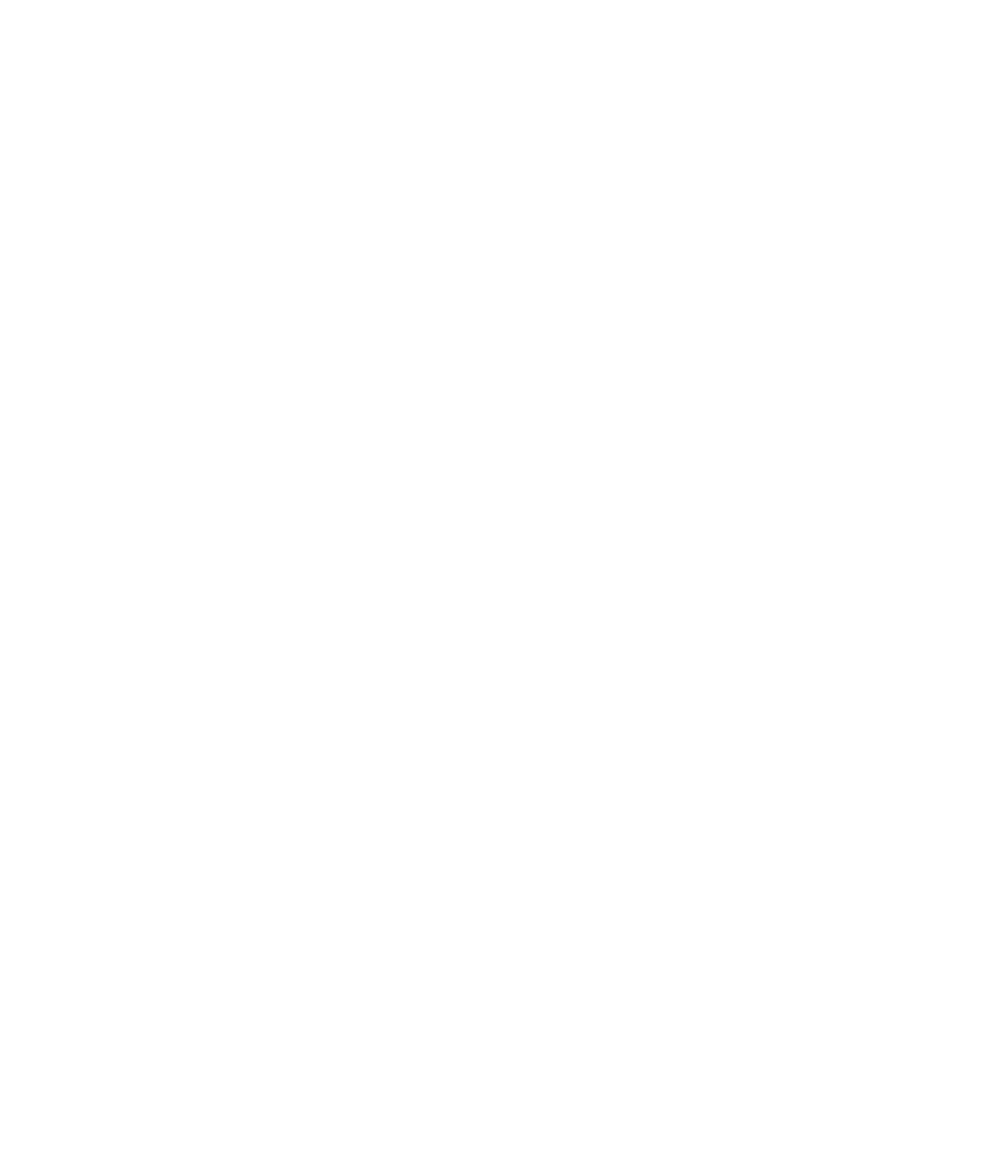
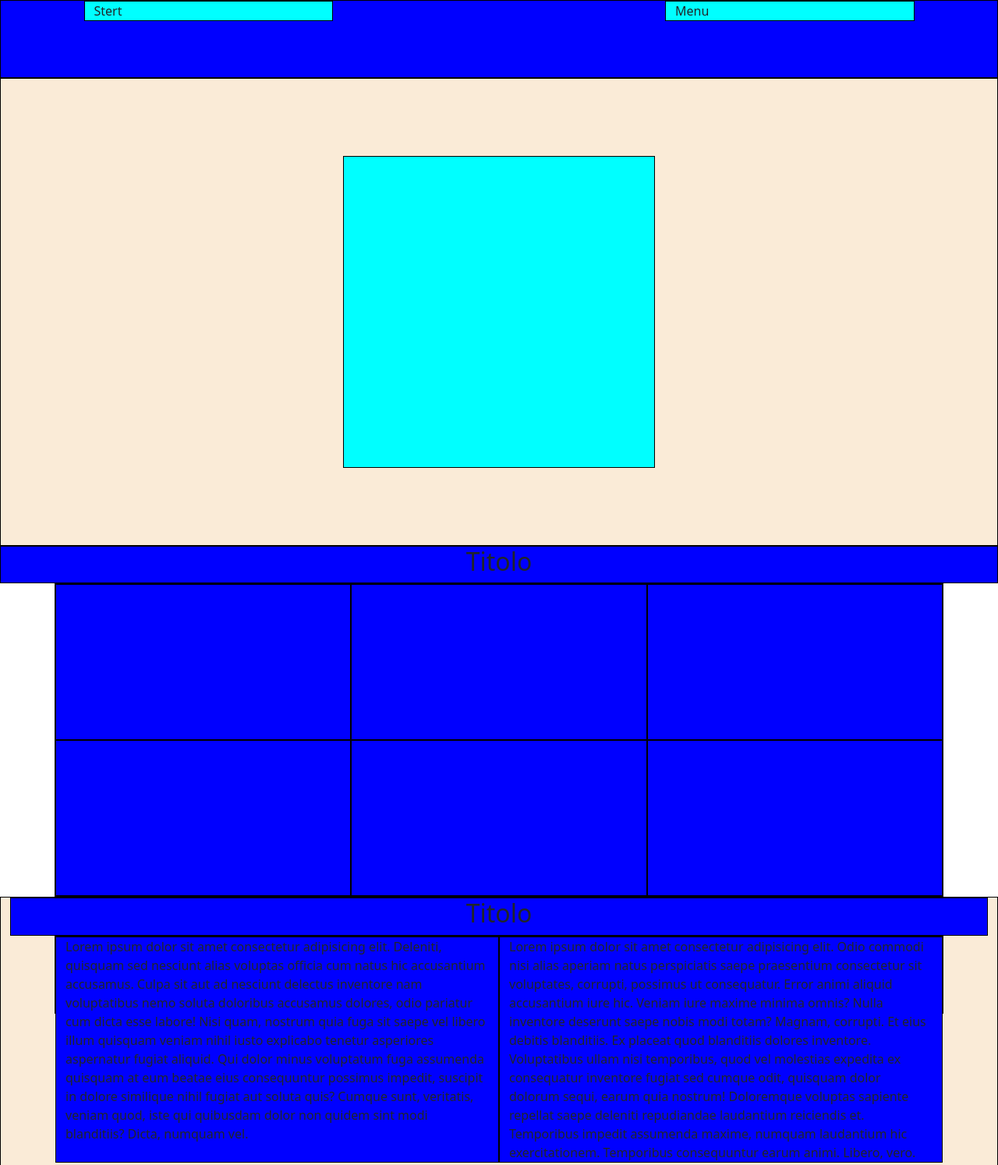
Before and after one commit to IvanRusso91/html-css-bootstrap-freelancer, a plain HTML site: page index.html in a window 1280 px wide. Shown: the top 1494 px of the page at 78% size. Before the commit the page ends 800 px from the top, so only its background shows below. Drawn offline with nearby package versions, Linux system fonts and the light colour scheme.

Commit message:
prima struttura

```diff
--- a/css/style.css
+++ b/css/style.css
@@ -1,3 +1,15 @@
+
+
+.jumbotron{
+  display: flex;
+  justify-content: center;
+  align-items: center;
+}
+
+.text-center{
+  text-align: center;
+}
+
 
 /* DEBUG */
 
@@ -11,15 +23,29 @@
   border: 1px solid black;
 }
 
+.debug2{
+  background-color: antiquewhite;
+  border: 1px solid black;
+
+}
 
 .h100{
   height: 100px;
 }
 
-.h250{
-  height: 250px;
+.h-cent{
+  height: 100%;
 }
 
-.h800{
-  height: 800px;
+.h200{
+  height: 200px;
 }
+
+.h400{
+  width: 400px;
+  height: 400px;
+}
+
+.h600{
+  height: 600px;
+}
--- a/index.html
+++ b/index.html
@@ -10,17 +10,88 @@
   <link rel="stylesheet" href="css/style.css">
 
 
-  <title>Document</title>
+  <title>Free
+
+  </title>
 </head>
 <body>
 
-  <header></header>
+  <header>
+    <div class=" container-fluid h100 debug">
 
-  <div class="jumbotron"></div>
+      <div class="row">
 
-  <main></main>
+        <div class="offset-1 col-3 debug1">Stert</div>
 
-  <footer></footer>
+        <div class="col-3 offset-4 d-none d-md-block  debug1">Menu</div>
+
+        <div class="offset-1 col-3 offset-4 col-3 d-none d-sm-block d-md-none debug1 ">Huam</div>
+
+      </div>
+
+    </div>
+  </header>
+
+  <div class="jumbotron h600 debug2">
+    <div class="debug1 h400"></div>
+  </div>
+
+  <main>
+    <div class="titolo debug text-center">
+      <h2>Titolo</h2>
+    </div>
+
+    <div class="container debug1 ">
+
+      <div class="row row-cols-3">
+        <div class="col debug h200"></div>
+        <div class="col debug h200"></div>
+        <div class="col debug h200"></div>
+        <div class="col debug h200"></div>
+        <div class="col debug h200"></div>
+        <div class="col debug h200"></div>
+      </div>
+
+    </div>
+
+    <div class="container-fluid debug2 h600">
+      <div class="titolo debug text-center">
+        <h2>Titolo</h2>
+      </div>
+
+      <div class="container debug1 h100">
+        <div class="row">
+          <div class="col-6 debug">Lorem ipsum dolor sit amet consectetur adipisicing elit. Deleniti, quisquam sed nesciunt alias voluptas officia cum natus hic accusantium accusamus. Culpa sit aut ad nesciunt delectus inventore nam voluptatibus nemo soluta doloribus accusamus dolores, odio pariatur cum dicta esse labore! Nisi quam, nostrum quia fuga sit saepe vel libero illum quisquam veniam nihil iusto explicabo tenetur asperiores aspernatur fugiat aliquid. Qui dolor minus voluptatum fuga assumenda quisquam at eum beatae eius consequuntur possimus impedit, suscipit in dolore similique nihil fugiat aut soluta quis? Cumque sunt, veritatis, veniam quod, iste qui quibusdam dolor non quidem sint modi blanditiis? Dicta, numquam vel.</div>
+          <div class="col-6 debug">Lorem ipsum dolor sit amet consectetur adipisicing elit. Odio commodi nisi alias aperiam natus perspiciatis saepe praesentium consectetur sit voluptates, corrupti, possimus ut consequatur. Error animi aliquid accusantium iure hic. Veniam iure maxime minima omnis? Nulla inventore deserunt saepe nobis modi totam? Magnam, corrupti. Et eius debitis blanditiis. Ex placeat quod blanditiis dolores inventore. Voluptatibus ullam nisi temporibus, quod vel molestias expedita ex consequatur inventore fugiat sed cumque odit, quisquam dolor dolorum sequi, earum quia nostrum! Doloremque voluptas sapiente repellat saepe deleniti repudiandae laudantium reiciendis et. Temporibus impedit assumenda maxime, numquam laudantium hic exercitationem. Temporibus consequuntur earum animi. Libero, vero.</div>
+        </div>
+      </div>
+
+    </div>
+
+    <div class="titolo debug text-center">
+      <h2>Titolo</h2>
+    </div>
+
+    <div class="container debug1 h200">
+
+    </div>
+
+  </main>
+
+  <footer>
+    <div class="foot debug1">
+      <div class="container debug1 ">
+
+        <div class="row row-cols-3">
+          <div class="col debug h200"></div>
+          <div class="col debug h200"></div>
+          <div class="col debug h200"></div>
+        </div>
+
+      </div>
+
+    </div>
+  </footer>
 
 </body>
 </html>
```
